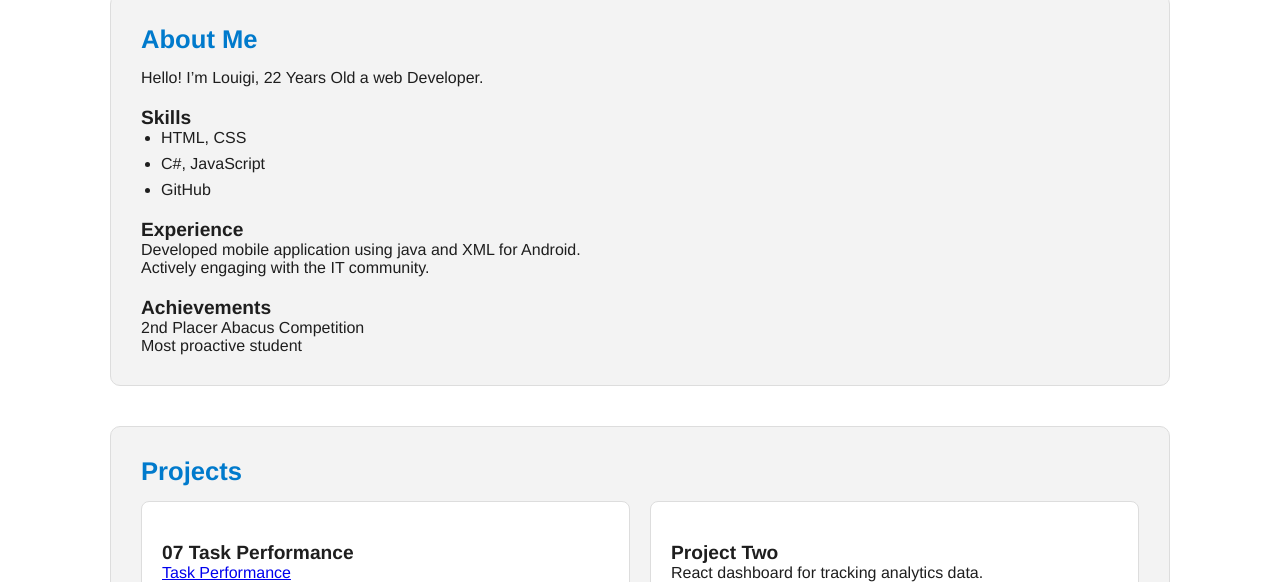
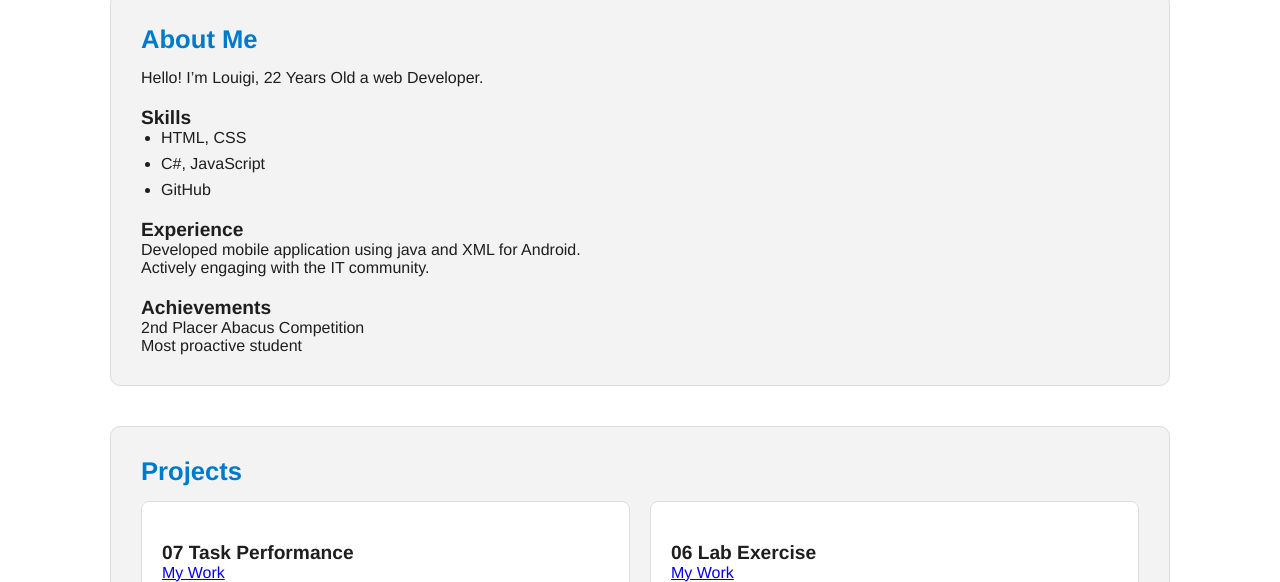
Before and after one commit to lukekaiju/wigi, a plain HTML site: page index.html in a window 1280 px wide. Shown: the part 218-800 px from the top of the page. Drawn offline with Linux system fonts and the light colour scheme.

Commit message:
Update index.html

```diff
--- a/index.html
+++ b/index.html
@@ -43,11 +43,11 @@
     <div class="project-grid">
       <div class="project-card">
         <h3>07 Task Performance</h3>
-        <a href="Cueto_Louigi_tp(2).pdf">Task Performance</a>
+        <a href="Work\Cueto_Louigi_tp(2).pdf">My Work</a>
       </div>
       <div class="project-card">
-        <h3>Project Two</h3>
-        <p>React dashboard for tracking analytics data.</p>
+        <h3>06 Lab Exercise</h3>
+        <a href="Work\Cueto_06_Lab_exer1.pdf">My Work</a>
       </div>
     </div>
   </section>
```
